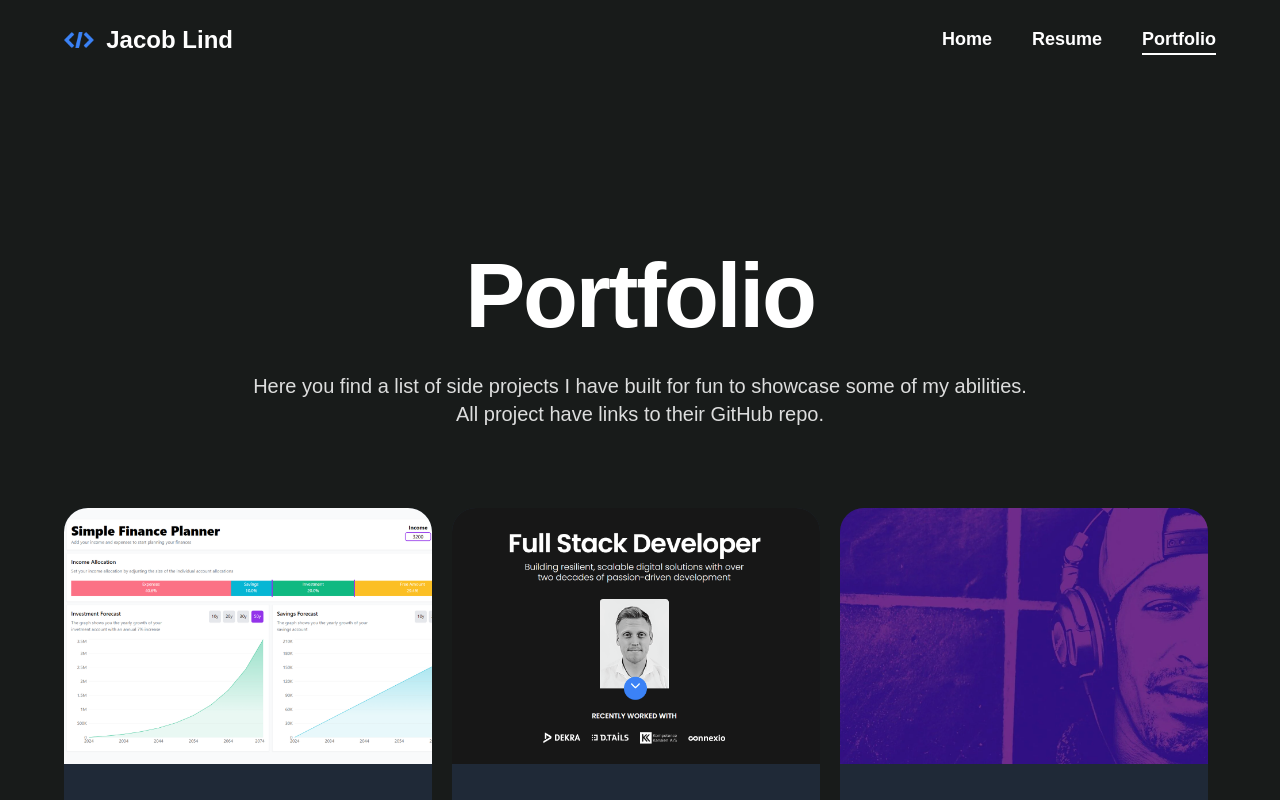
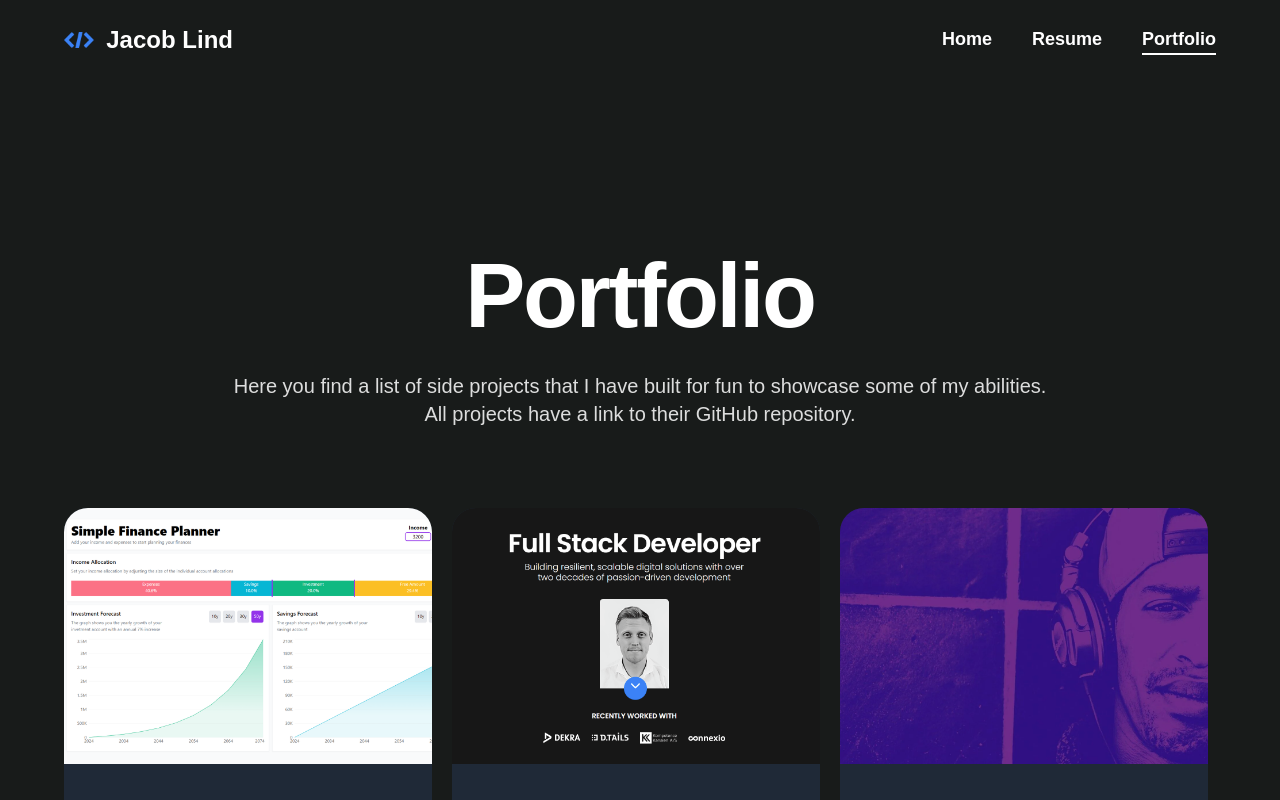
Before and after one commit to lindjacob/jacoblind.me, a React (Vite) app: page /portfolio in a window 1280 px wide. Shown: the top 800 px of the page. Built offline with nearby package versions, Linux system fonts and the light colour scheme; no server answers.

Commit message:
correct spelling mistake

```diff
--- a/src/pages/home/AboutMe.jsx
+++ b/src/pages/home/AboutMe.jsx
@@ -24,7 +24,7 @@ function AboutMe() {
                     <h2>Expertise in Digital Product Innovation</h2>
                     <p>
                         I started coding at the age of 14 and founded my first succesful company with employees at the age of 26.
-                        My experiences make me uniquely qualified for digital product innovation and developement as well as project management.
+                        My experiences make me uniquely qualified for digital product innovation and development as well as project management.
                         My aim is always to create solutions that not only meet but exceed expectations.
                     </p>
                     <ArrowLink link='/resume' anchorText='My Resume' size='xl' className='mt-8' />
--- a/src/pages/portfolio/index.jsx
+++ b/src/pages/portfolio/index.jsx
@@ -16,7 +16,7 @@ export default function index() {
             <Section>
                 <div className={`flex flex-col items-center ${transitionClasses1}`} ref={ref1}>
                     <h1>Portfolio</h1>
-                    <p className='subheading text-center'>Here you find a list of side projects I have built for fun to showcase some of my abilities. <br /> All project have links to their GitHub repo.</p>
+                    <p className='subheading text-center'>Here you find a list of side projects that I have built for fun to showcase some of my abilities. <br /> All projects have a link to their GitHub repository.</p>
                 </div>
                 <div className={`mt-20 ${transitionClasses2}`} ref={ref2}>
                     <ProjectCardWrapper projects={projectsData} moreComing={true} />
```
